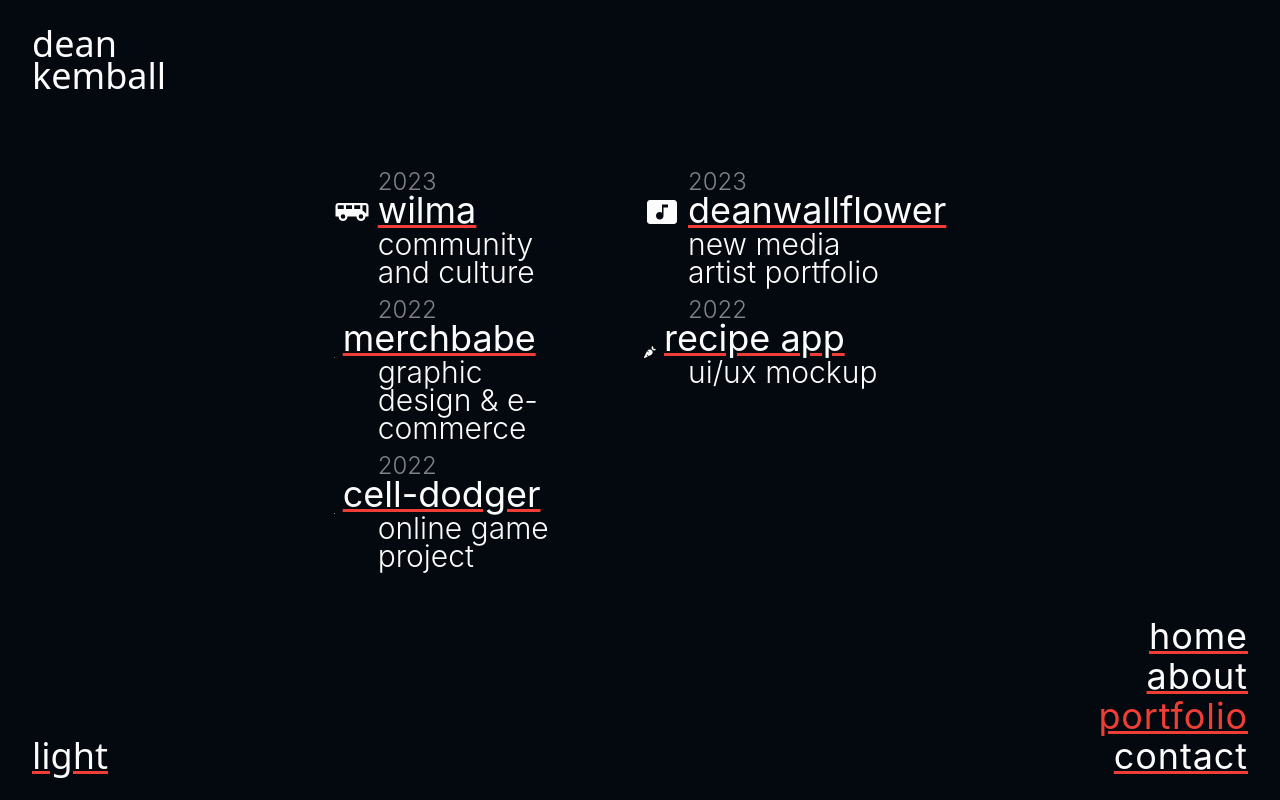
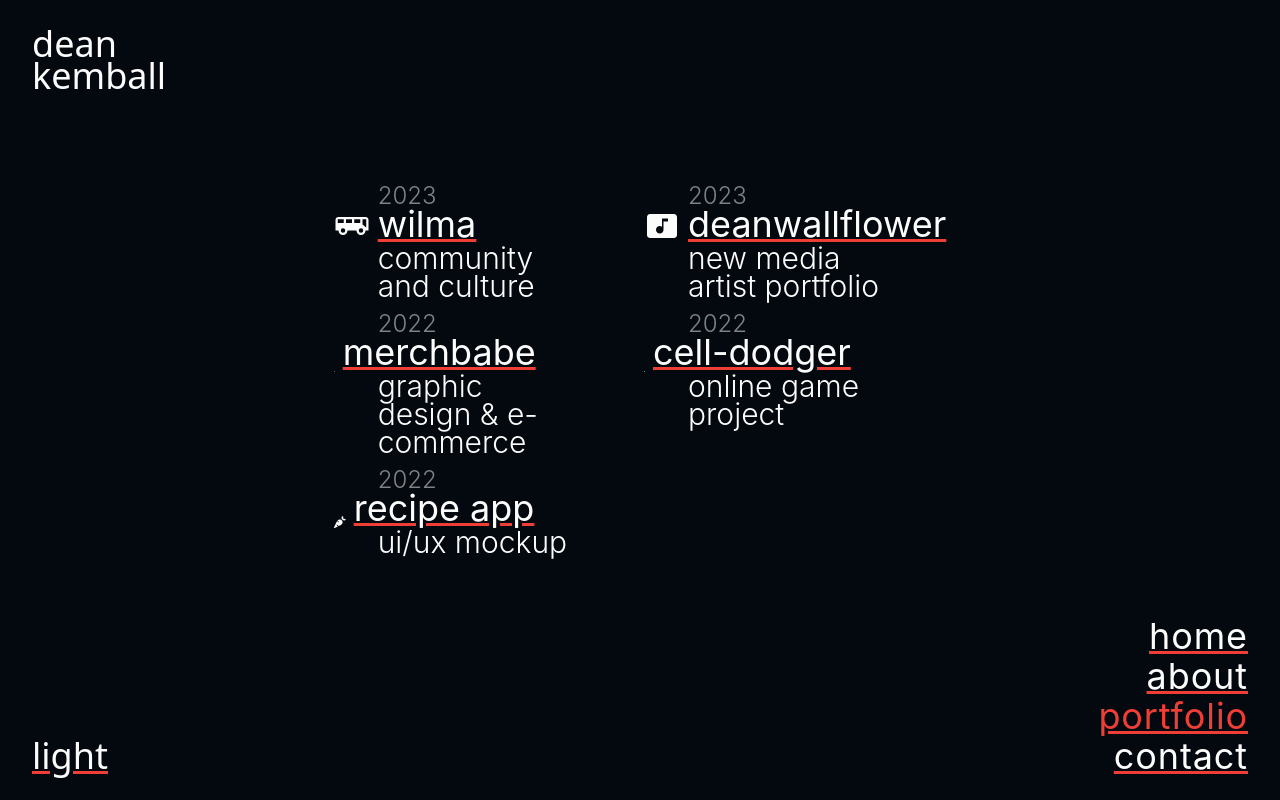
Before and after one commit to deankemball/deankemball, a Next.js app: page /portfolio in a window 1280 px wide. Built offline with nearby package versions, Linux system fonts and the light colour scheme.

Commit message:
reorder projects

```diff
--- a/components/pages/portfolio/PortfolioHero.tsx
+++ b/components/pages/portfolio/PortfolioHero.tsx
@@ -30,18 +30,18 @@ const projects = [
     icon: Fire,
   },
   {
+    title: "cell-dodger",
+    link: "https://cell-dodger.vercel.app/",
+    type: "online game project",
+    year: "2022",
+    icon: Game,
+  },
+  {
     title: "recipe app",
     link: "/portfolio/recipeapp",
     type: "ui/ux mockup",
     year: "2022",
     icon: Carrot,
-  },
-  {
-    title: "cell-dodger",
-    link: "https://cell-dodger.vercel.app/",
-    type: "online game project",
-    year: "2022",
-    icon: Game,
   },
 ];
 
```
